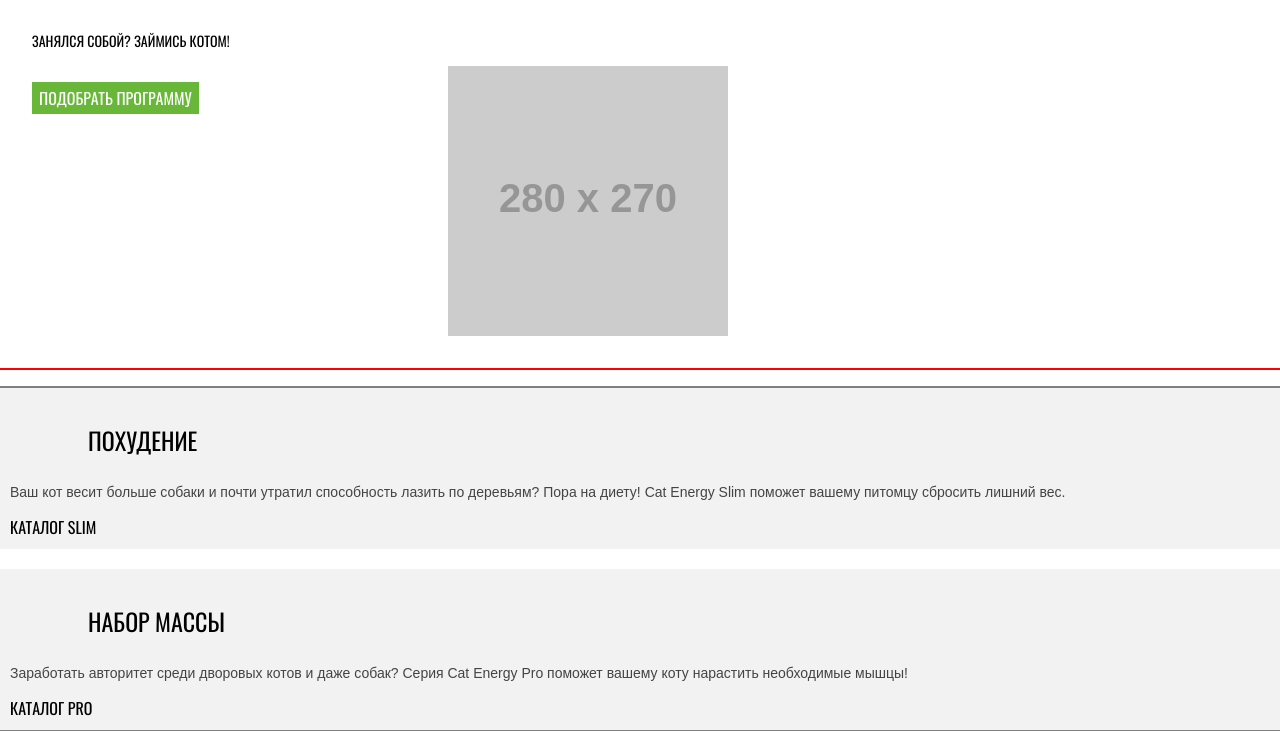
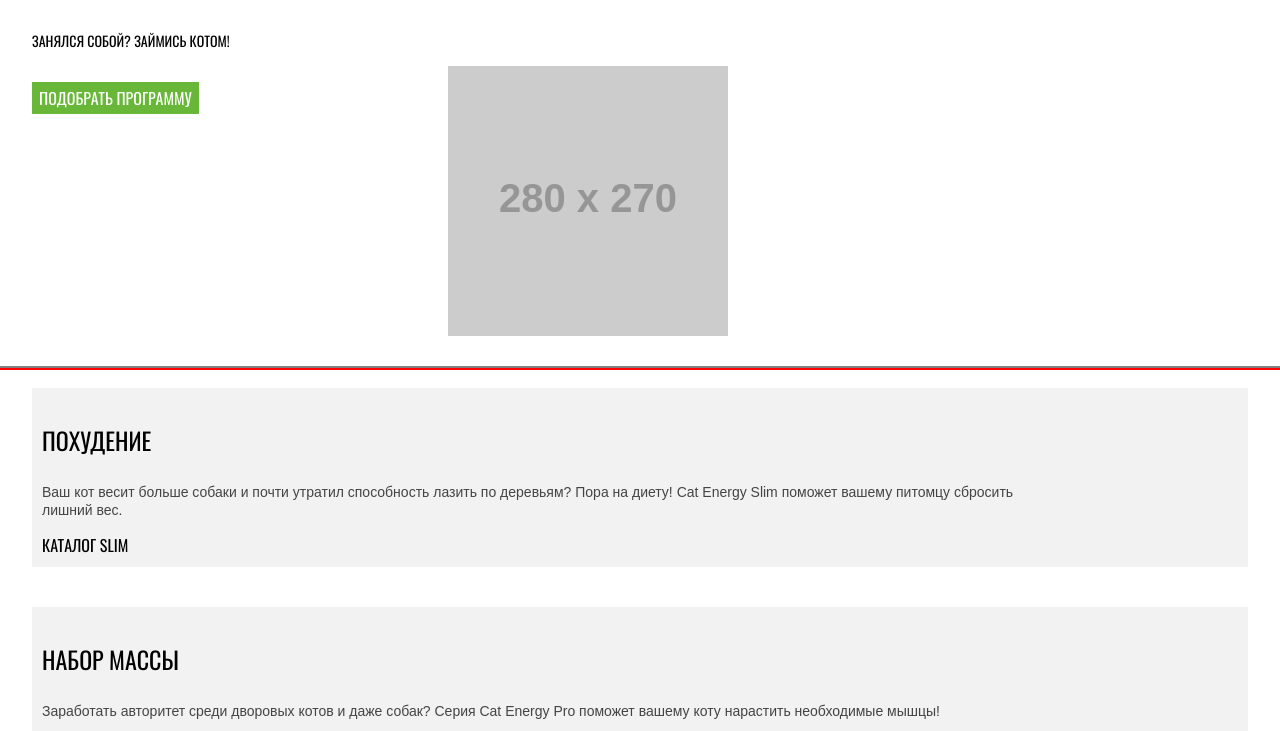
Before and after one commit to IvanLysukhin/1482089-cat-energy-21, a website: page source/index.html in a window 1280 px wide. Shown: the part 218-949 px from the top of the page. Drawn offline with nearby package versions, Linux system fonts and the light colour scheme; files that its build step writes are made by us from their sources; placeholder pictures from the web are drawn by us.

Commit message:
Сетка для бока с программами

```diff
--- a/source/less/blocks/main-nav.less
+++ b/source/less/blocks/main-nav.less
@@ -16,7 +16,7 @@
     justify-content: space-between;
   }
   @media (min-width:@desktop-width) {
-    .wrapper (80%);
+    .wrapper (1220px);
     display: flex;
     justify-content: space-between;
   }
--- a/source/less/blocks/preview.less
+++ b/source/less/blocks/preview.less
@@ -25,7 +25,7 @@
     height: 500px;
   }
   @media (min-width: @desktop-width) {
-    .wrapper (80%);
+    .wrapper (1220px);
     position: relative;
   }
 }
--- a/source/less/blocks/programs.less
+++ b/source/less/blocks/programs.less
@@ -5,6 +5,18 @@
 
 .programs__list {
   .reset-list;
+  .wrapper(92%);
+  display: flex;
+  flex-direction: column;
+  @media (min-width: @tablet-width) {
+    .wrapper(95%);
+  }
+  @media (min-width: @desktop-width) {
+    .wrapper(1220px);
+    display: grid;
+    grid-template-columns: 1fr 1fr;
+    grid-column-gap: 80px;
+  }
 }
 
 .programs__item {
@@ -12,6 +24,12 @@
   padding: 10px;
   margin-bottom: 20px;
   margin-top: 20px;
+  @media (min-width: @tablet-width) {
+    padding-right: 220px;
+  }
+  @media (min-width: @desktop-width) {
+    padding-right: 50px;
+  }
 }
 
 .programs__title {
@@ -20,6 +38,9 @@
   font-weight: normal;
   text-transform: uppercase;
   padding-left: 78px;
+  @media (min-width: @tablet-width){
+    padding-left: 0;
+  }
 }
 
 .programs__text {
```
